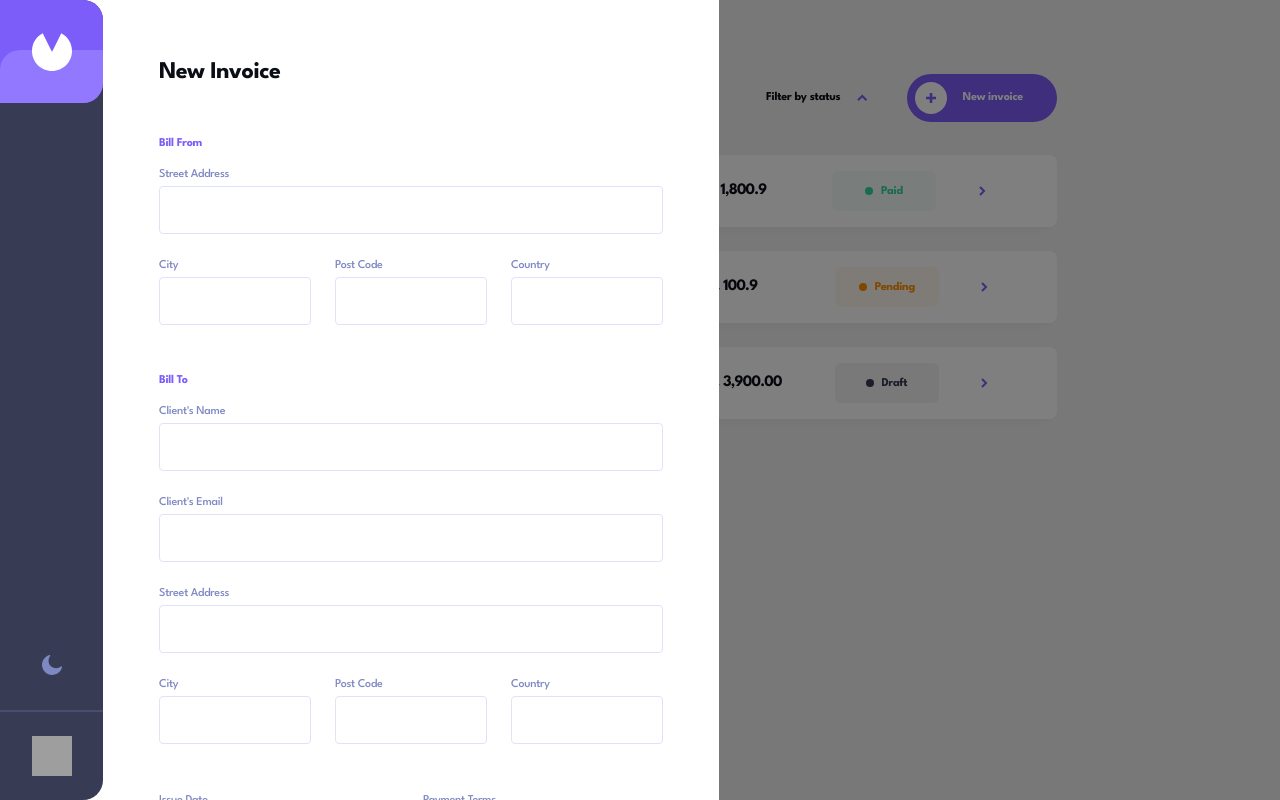
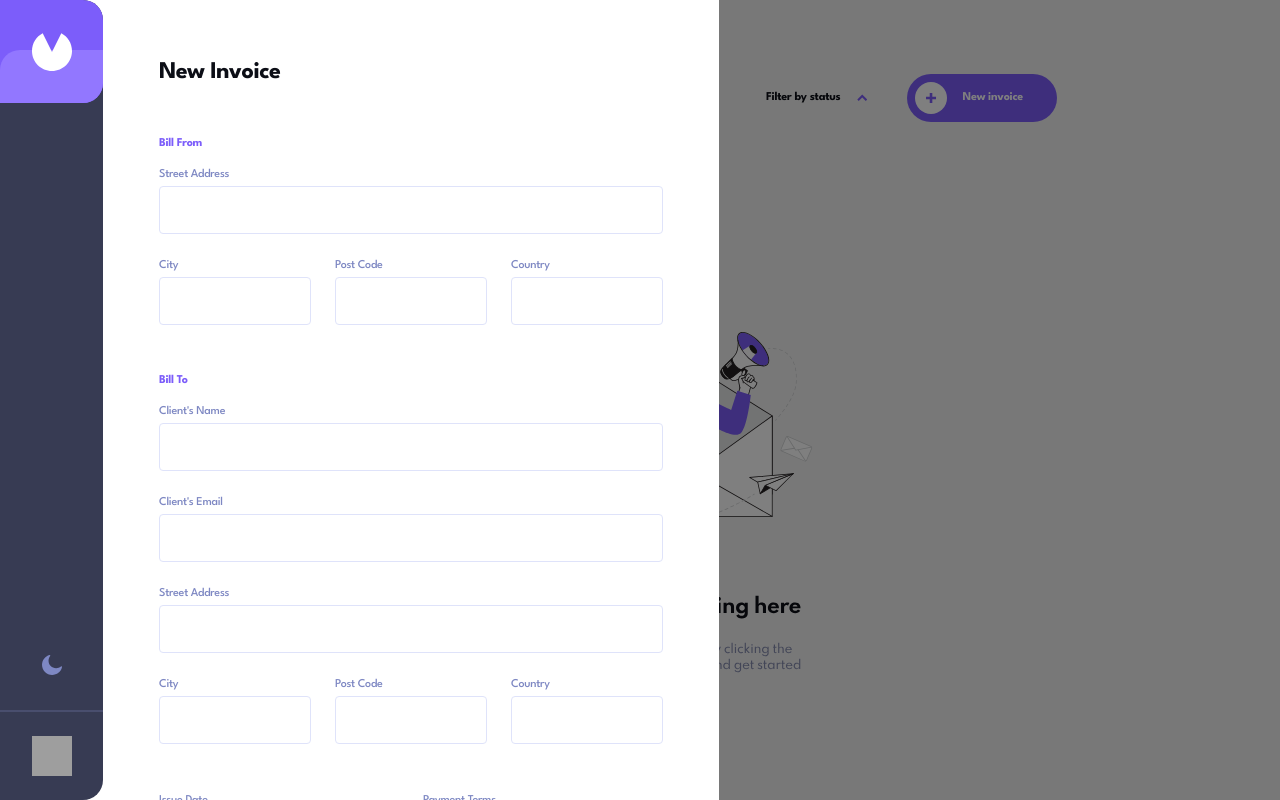
Before and after one commit to cthulhuscode/react-ts-invoices-project, a React (Vite) app: page /#/ in a window 1280 px wide. Built offline with nearby package versions, Linux system fonts and the light colour scheme; grey boxes are pictures that could not be loaded.

Commit message:
Getting data from store

```diff
--- a/src/components/InvoicesList/InvoicesList.scss
+++ b/src/components/InvoicesList/InvoicesList.scss
@@ -1,6 +1,27 @@
 .InvoicesList {
+  width: 100%;
+  height: 100%;
+
   display: flex;
   flex-direction: column;
+  align-items: center;
   gap: 24px;
+
   margin-bottom: 40px;
+
+  &__list {
+    margin-top: 65px;
+    width: 100%;
+    max-width: 730px;
+  }
+
+  &__zero-invoices {
+    flex: 1;
+    width: 100%;
+    height: 100%;
+
+    display: flex;
+    align-items: center;
+    justify-content: center;
+  }
 }
--- a/src/components/InvoicesList/InvoicesList.tsx
+++ b/src/components/InvoicesList/InvoicesList.tsx
@@ -7,44 +7,26 @@ import { images } from "../../constants";
 export const InvoicesList = () => {
   const invoices = useAppSelector((state) => state.invoices.list);
 
-  const lista = [
-    {
-      id: "rt3081",
-      date: "Due 19 Aug 2021",
-      name: "Jensen Huang",
-      price: "1,800.9",
-      class: "paid",
-    },
-    {
-      id: "rt3082",
-      date: "Due 19 Aug 2021",
-      name: "Jensen Huang",
-      price: "100.9",
-      class: "pending",
-    },
-    {
-      id: "rt3083",
-      date: "Due 19 Aug 2021",
-      name: "Jensen Huang",
-      price: "3,900.00",
-      class: "draft",
-    },
-  ];
   return (
     <div className="InvoicesList">
-      {invoices !== null ? (
-        lista.map((item) => (
-          <InvoicesListItem
-            key={item.id}
-            id={item.id}
-            date={item.date}
-            name={item.name}
-            price={item.price}
-            class={item.class}
-          />
-        ))
-      ) : (
-        <img src={images.zeroInvoices} />
+      <div className="InvoicesList__list">
+        {invoices.length > 0 &&
+          invoices.map((item, index) => (
+            <InvoicesListItem
+              key={item.id}
+              id={item.id === null ? index.toString() : item.id}
+              date={item.date.friendlyDate}
+              name={item.client.name}
+              price={item.totalPrice}
+              class={item.status.toLowerCase()}
+            />
+          ))}
+      </div>
+
+      {invoices.length <= 0 && (
+        <div className="InvoicesList__zero-invoices">
+          <img src={images.zeroInvoices} />
+        </div>
       )}
     </div>
   );
```
